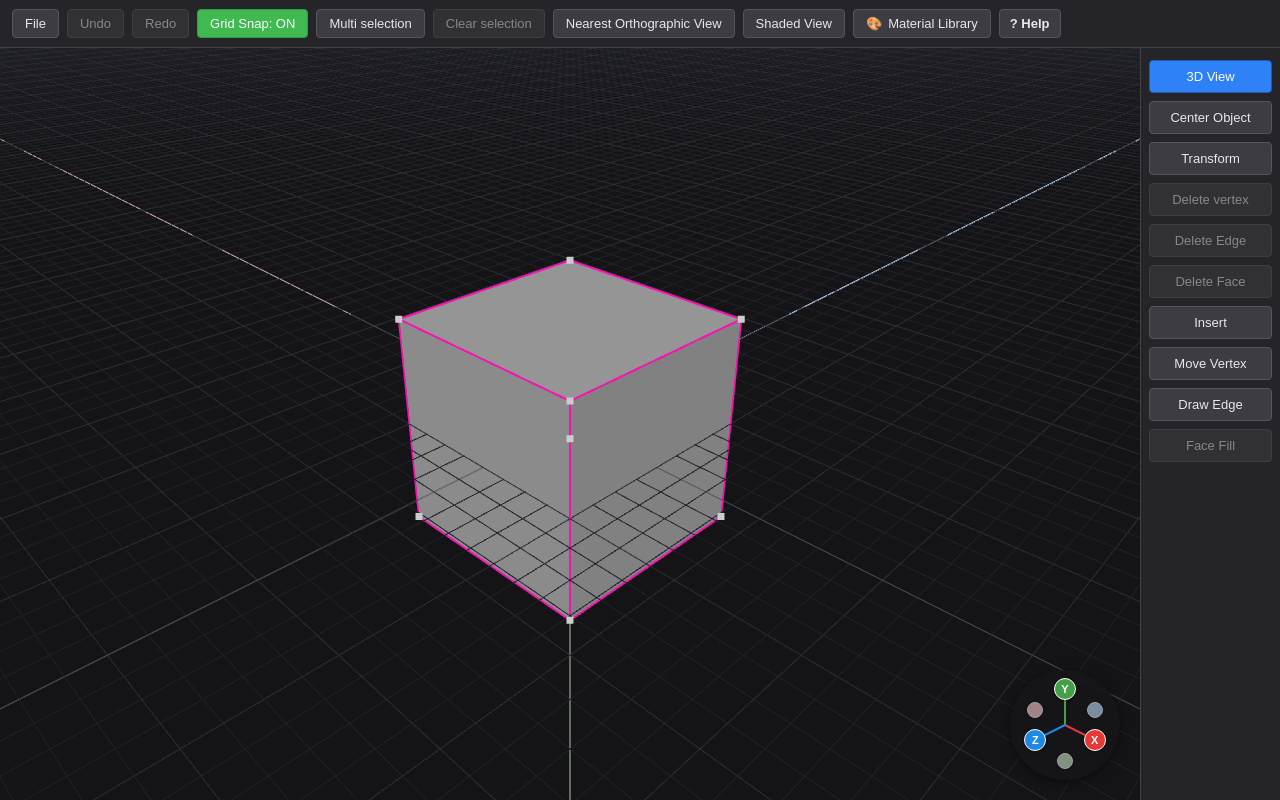
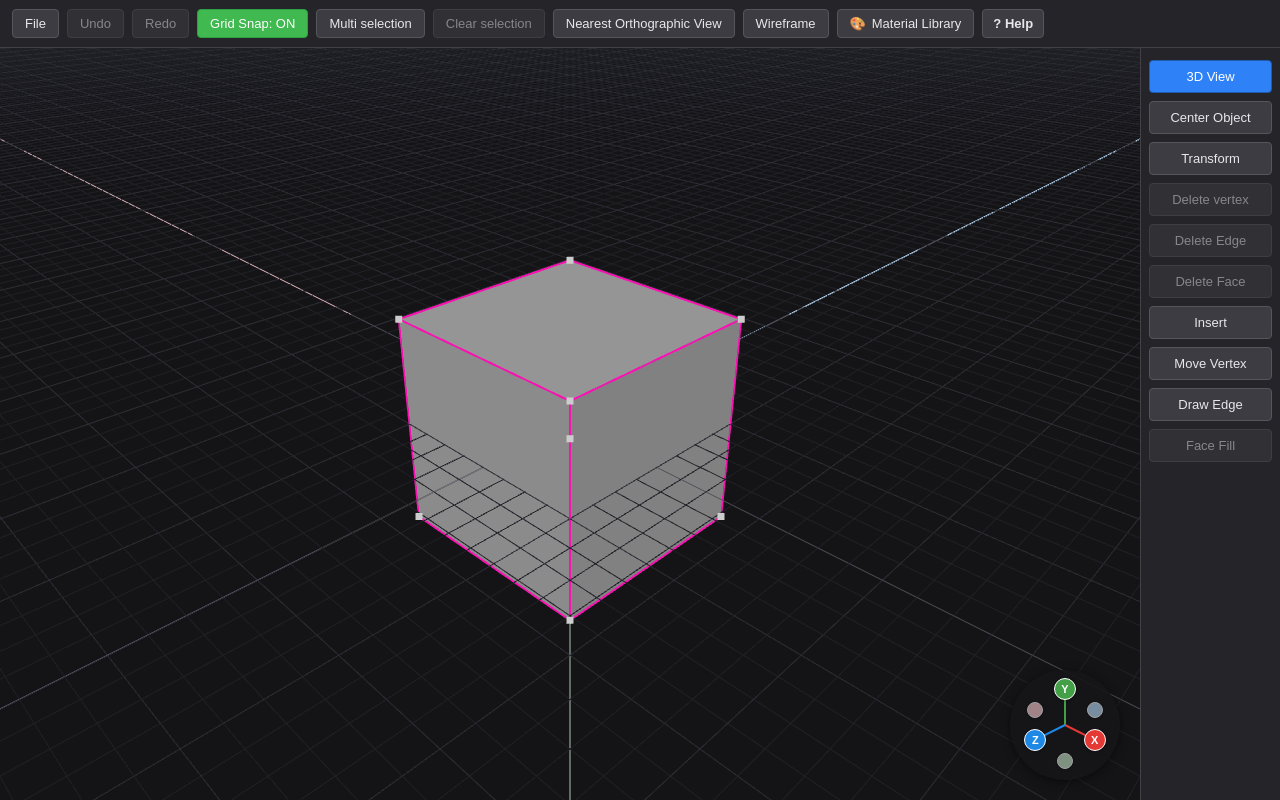
Before and after one commit to vinsrc/dotsand3dobjects, a React (Vite) app: page / in a window 1280 px wide. Built offline with nearby package versions, Linux system fonts and the light colour scheme.

Commit message:
wireframe view

```diff
--- a/src/Ui/Components/ToolBar.tsx
+++ b/src/Ui/Components/ToolBar.tsx
@@ -433,13 +433,17 @@ export const ToolBar: React.FC<ToolBarProps> = ({
         <button
           data-testid="toggle-view-button"
           onClick={handleToggleRenderMode}
+          title="Toggle Wireframe"
           style={{
             ...buttonStyle,
             backgroundColor: isWireframe ? ThemeColors.accent : ThemeColors.widget,
             color: isWireframe ? "#ffffff" : ThemeColors.textPrimary,
+            borderColor: isWireframe
+              ? ThemeColors.accentBorder
+              : ThemeColors.borderStrong,
           }}
         >
-          {isWireframe ? "Wireframe View" : "Shaded View"}
+          Wireframe
         </button>
         <button
           data-testid="material-library-button"
```
Also changed, not shown: 2 other files (tests, documents, lock files or other folders).
